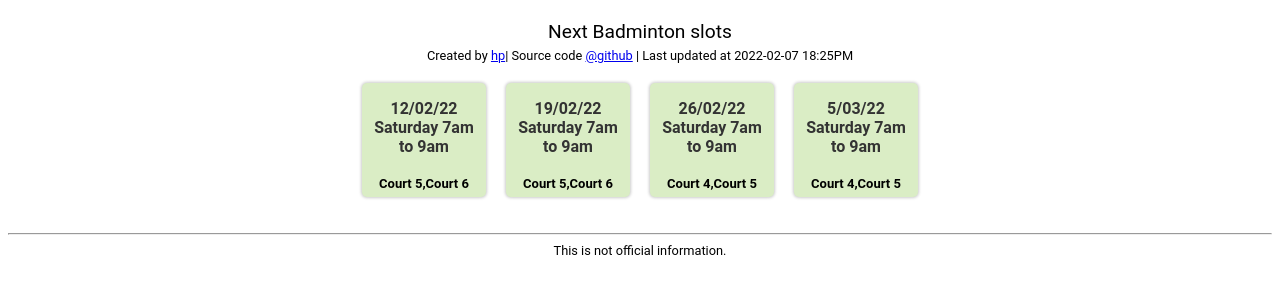
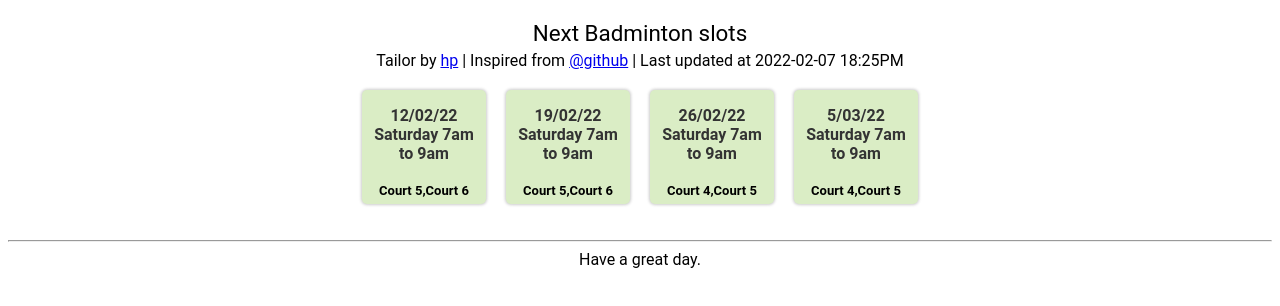
Before and after one commit to harieshprabu/harieshprabu.github.io, a plain HTML site: page index.html in a window 1280 px wide. Drawn offline with Linux system fonts and the light colour scheme.

Commit message:
Update now
Update now

```diff
--- a/index.css
+++ b/index.css
@@ -45,14 +45,14 @@
 }
 
 #main-title {
-  font-size: 1.2em;
+  font-size: 1.4em;
   font-family: 'Roboto';
   text-align: center;
   margin-top: 20px;
 }
 
 #update-text {
-  font-size: 0.8em;
+  font-size: 1.0em;
   font-family: 'Roboto';
   text-align: center;
   margin: 5px 0px;
--- a/index.html
+++ b/index.html
@@ -19,8 +19,8 @@
       <div>
         <div id="main-title">Next Badminton slots</div>
         <div id="update-text">
-          Created by <a href="https://github.com/harieshprabu">hp</a>|
-          Source code <a href="https://google.com">@github</a> |
+          Tailor by <a href="https://github.com/harieshprabu">hp</a> |
+          Inspired from <a href="https://github.com/sbmkvp/rta_booking_information">@github</a> |
           Last updated at
           <span id="update-time"></span>
         </div>
@@ -29,7 +29,7 @@
       </div>
       <br>
       <hr>
-      <div id="update-text"> This is not official information. </div>
+      <div id="update-text"> Have a great day. </div>
       <br>
     </div>
   </body>
```
